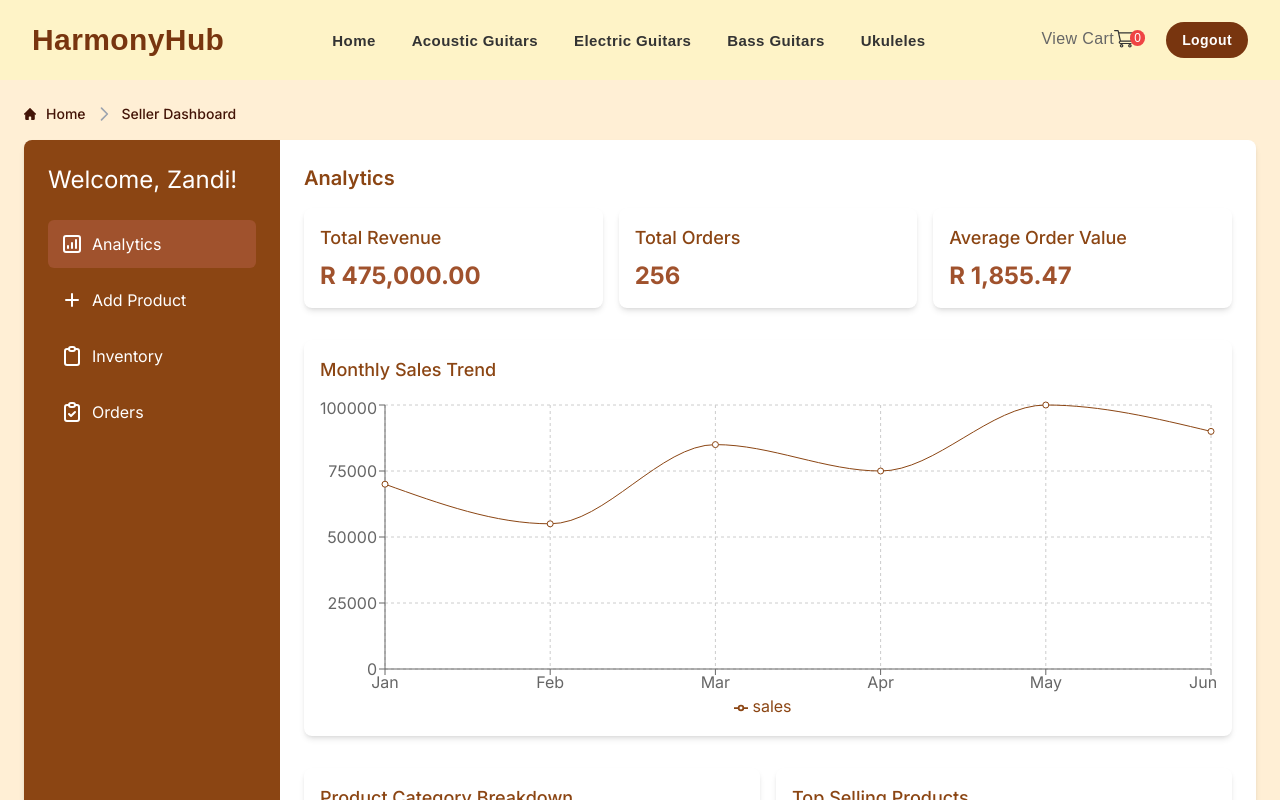
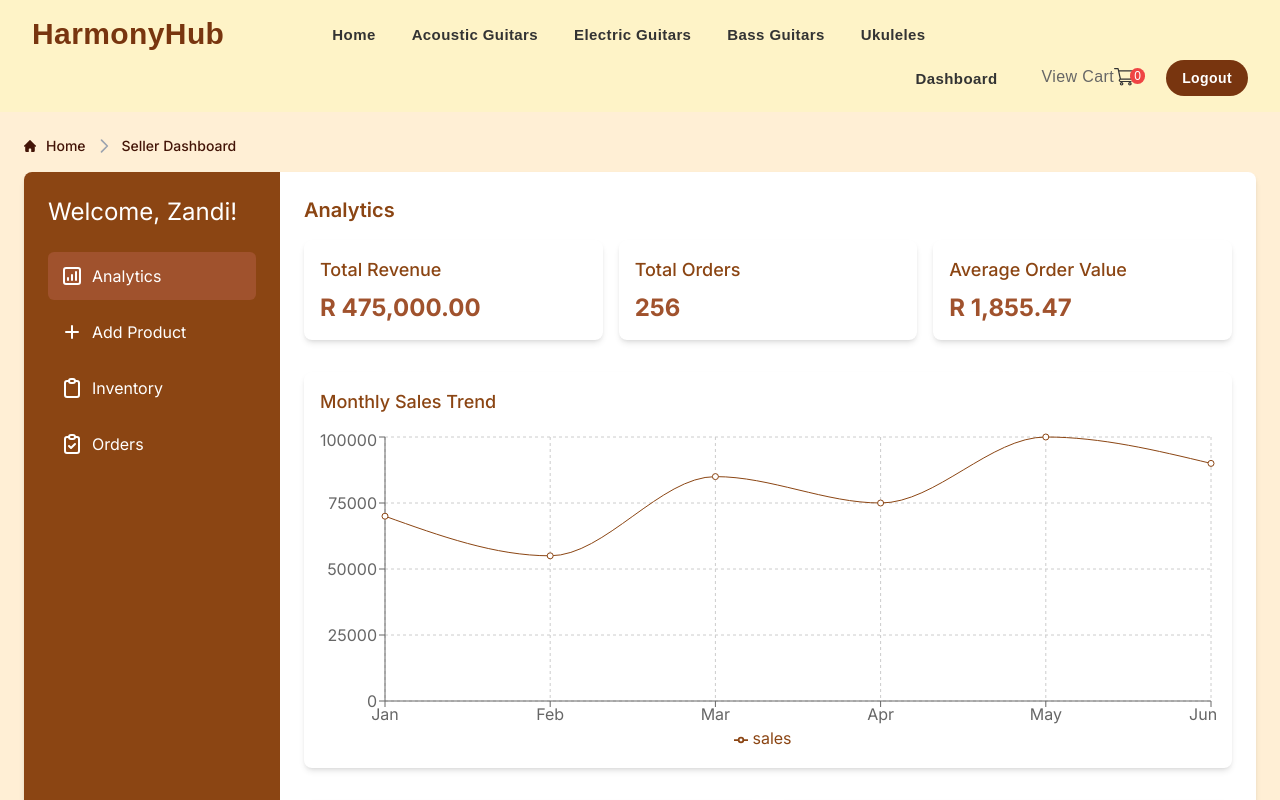
Before and after one commit to hlokomani/hobbystore, a Next.js app: page /seller in a window 1280 px wide. Built offline with nearby package versions, Linux system fonts and the light colour scheme.

Commit message:
Added the Dashboard Link Back to NavBar

```diff
--- a/components/Header/Header.jsx
+++ b/components/Header/Header.jsx
@@ -57,6 +57,9 @@ const Header = () => {
 
                 <div className="flex gap-x-6 gap-y-4 ml-auto">
                     <div className='flex items-center space-x-8'>
+                        <li className='max-lg:border-b max-lg:py-3 px-3'><a href='/seller'
+                            className='text-[#333] hover:text-browner text-[15px] block font-semibold'>Dashboard</a>
+                        </li>
                         <button onClick={handleCart} className="relative">
                             View Cart
                             <svg xmlns="http://www.w3.org/2000/svg" width="20px" height="20px" className="cursor-pointer fill-[#333] inline"
```
